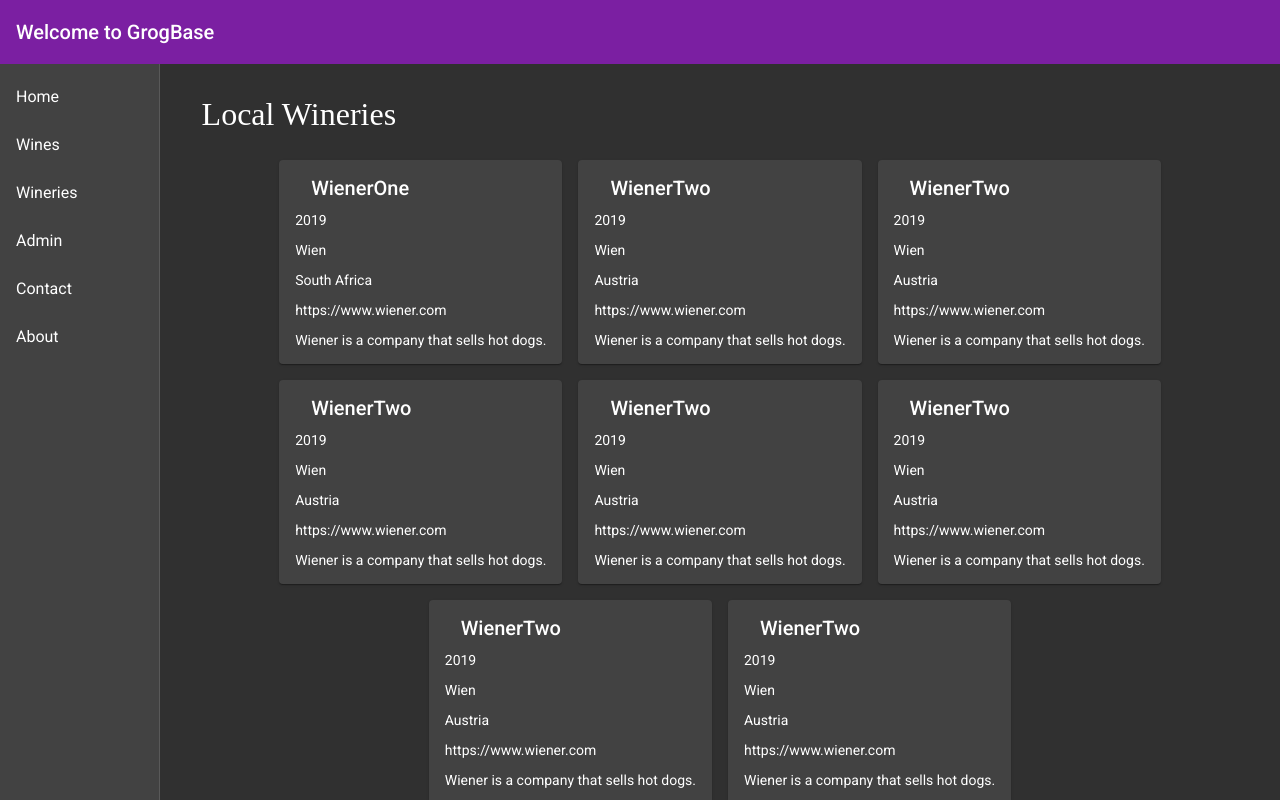
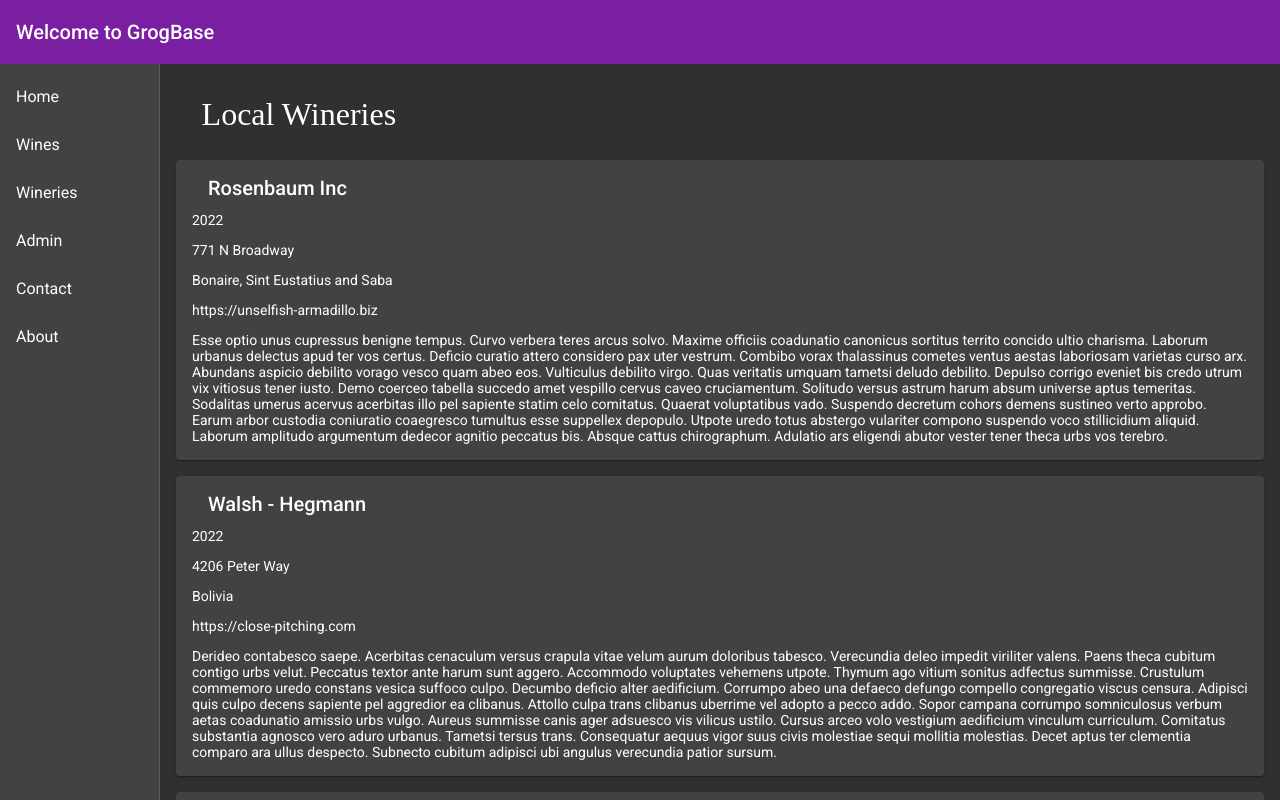
Before and after one commit to PeacefulCompany/GrogBase, an Angular app in the folder frontend/: page / in a window 1280 px wide. Shown: the top 800 px of the page. Built offline with nearby package versions, Linux system fonts and the light colour scheme.

Commit message:
Refactor Home page to use services to retrieve data

```diff
--- a/frontend/src/app/_services/wine.service.ts
+++ b/frontend/src/app/_services/wine.service.ts
@@ -1,7 +1,7 @@
 import { Injectable } from '@angular/core';
 import { faker } from '@faker-js/faker';
 import { Observable, of } from 'rxjs';
-import { SortBy, Wine, WineType } from '../_types';
+import { Options, Wine, WineType } from '../_types';
 
 function generateWine(): Wine {
   return {
@@ -21,10 +21,12 @@ export class WineService {
 
   constructor() { }
 
-  getAll(sortBy?: SortBy<Wine>): Observable<Wine[]> {
+  getAll(options?: Options<Wine>): Observable<Wine[]> {
+
     let arr = faker.helpers.multiple(generateWine, {
       count: 10
     });
+    const sortBy = options?.sortBy;
     if(sortBy) arr = arr.sort((a, b) => {
       if(a[sortBy.key] < b[sortBy.key]) return -1;
       if(a[sortBy.key] > b[sortBy.key]) return 1;
@@ -40,4 +42,18 @@ export class WineService {
   delete(wine: Wine) {
     alert("delete wine: " + JSON.stringify(wine));
   }
+
+  getTopWines(options?: Options<Wine>): Observable<Wine[]> {
+    let arr = faker.helpers.multiple(generateWine, {
+      count: 10
+    });
+    const sortBy = options?.sortBy;
+    if(sortBy) arr = arr.sort((a, b) => {
+      if(a[sortBy.key] < b[sortBy.key]) return -1;
+      if(a[sortBy.key] > b[sortBy.key]) return 1;
+      return 0;
+    });
+
+    return of(arr);
+  }
 }
--- a/frontend/src/app/_services/winery.service.ts
+++ b/frontend/src/app/_services/winery.service.ts
@@ -1,6 +1,6 @@
 import { Injectable } from '@angular/core';
 import { Observable, of } from 'rxjs';
-import { SearchOptions, SortBy, Winery } from '../_types';
+import { Options, SearchOptions, SortBy, Winery } from '../_types';
 import { faker } from "@faker-js/faker";
 
 function generateWinery(): Winery {
@@ -16,21 +16,6 @@ function generateWinery(): Winery {
   }
 }
 
-/**
-  * Represents generic options regarding the
-  * data that is to be returned from the API.
-  *
-  * Note: as of the time of the last commit,
-  * wineries may not have any null values. This
-  * is to facilitate the sorting of mock data
-  * and can be changed to allow for the correct
-  * specification of return parameters
-  */
-export interface WineryOptions {
-  sortBy?: SortBy<Winery>,
-  return?: keyof Winery[]
-}
-
 @Injectable({
   providedIn: 'root'
 })
@@ -44,7 +29,7 @@ export class WineryService {
     * @param options Optional return parameters
     * @return The array of wineries
     */
-  getAll(options?: WineryOptions): Observable<Winery[]> {
+  getAll(options?: Options<Winery>): Observable<Winery[]> {
     let arr = faker.helpers.multiple(generateWinery, {
       count: 10
     });
@@ -82,11 +67,25 @@ export class WineryService {
     * @param term The search term
     * @return The array of wineries
     */
-  search(search: SearchOptions<Winery>, options?: WineryOptions): Observable<Winery[]> {
+  search(search: SearchOptions<Winery>, options?: Options<Winery>): Observable<Winery[]> {
     let arr = faker.helpers.multiple(generateWinery, {
       count: 10
     });
 
     return of(arr);
   }
+
+  getTopWineries(options?: Options<Winery>): Observable<Winery[]> {
+    let arr = faker.helpers.multiple(generateWinery, {
+      count: 10
+    });
+    const sortBy = options?.sortBy;
+    if(sortBy) arr = arr.sort((a, b) => {
+      if(a[sortBy.key] < b[sortBy.key]) return -1;
+      if(a[sortBy.key] > b[sortBy.key]) return 1;
+      return 0;
+    });
+
+    return of(arr);
+  }
 }
--- a/frontend/src/app/_types/index.ts
+++ b/frontend/src/app/_types/index.ts
@@ -1,3 +1,5 @@
+import { SortBy } from "./sort.interface";
+
 export * from "./sort.interface";
 export * from "./wine.interface";
 export * from "./winery.interface";
@@ -5,3 +7,12 @@ export * from "./winery.interface";
 export type SearchOptions<T> = {
   [Prop in keyof T]?: string;
 }
+
+/**
+  * Represents generic options regarding the
+  * data that is to be returned from the API.
+  */
+export interface Options<T> {
+  sortBy?: SortBy<T>,
+  return?: keyof T[]
+}
--- a/frontend/src/app/home/home.component.html
+++ b/frontend/src/app/home/home.component.html
@@ -2,14 +2,14 @@
 <div class="container">
   <mat-card *ngFor="let item of Localwiener">
     <mat-card-header>
-      <mat-card-title>{{ item.Name }}</mat-card-title>
+      <mat-card-title>{{ item.name }}</mat-card-title>
     </mat-card-header>
     <mat-card-content>
-      <P>{{ item.Established }}</P>
-      <P>{{ item.Location }}</P>
-      <P>{{ item.Country }}</P>
-      <P>{{ item.Website }}</P>
-      <P>{{ item.Description }}</P>
+      <p>{{ item.established }}</p>
+      <p>{{ item.location }}</p>
+      <p>{{ item.country }}</p>
+      <p>{{ item.website }}</p>
+      <p>{{ item.description }}</p>
     </mat-card-content>
   </mat-card>
 </div>
--- a/frontend/src/app/home/home.component.ts
+++ b/frontend/src/app/home/home.component.ts
@@ -1,203 +1,24 @@
-import { Component, OnInit } from '@angular/core';
+import { Component } from '@angular/core';
+import { WineService } from '../_services/wine.service';
+import { WineryService } from '../_services/winery.service';
+import { Wine, Winery } from '../_types';
 
 @Component({
   selector: 'app-home',
   templateUrl: './home.component.html',
   styleUrls: ['./home.component.sass']
 })
-export class HomeComponent implements OnInit {
-   Name:string = "Home";
-   TopWine = [
-    {
-      "name": "x",
-      "type": "x",
-      "year": "x",
-      "price": "x",
-      "description": "x"
-    },{
-      "name": "x",
-      "type": "x",
-      "year": "x",
-      "price": "x",
-      "description": "x"
-    },{
-      "name": "x",
-      "type": "x",
-      "year": "x",
-      "price": "x",
-      "description": "x"
-    },{
-      "name": "x",
-      "type": "x",
-      "year": "x",
-      "price": "x",
-      "description": "x"
-    },{
-      "name": "x",
-      "type": "x",
-      "year": "x",
-      "price": "x",
-      "description": "x"
-    },{
-      "name": "x",
-      "type": "x",
-      "year": "x",
-      "price": "x",
-      "description": "x"
-    },{
-      "name": "x",
-      "type": "x",
-      "year": "x",
-      "price": "x",
-      "description": "x"
-    },{
-      "name": "x",
-      "type": "x",
-      "year": "x",
-      "price": "x",
-      "description": "x"
-    },{
-      "name": "x",
-      "type": "x",
-      "year": "x",
-      "price": "x",
-      "description": "x"
-    },{
-      "name": "x",
-      "type": "x",
-      "year": "x",
-      "price": "x",
-      "description": "x"
-    },{
-      "name": "x",
-      "type": "x",
-      "year": "x",
-      "price": "x",
-      "description": "x"
-    },{
-      "name": "x",
-      "type": "x",
-      "year": "x",
-      "price": "x",
-      "description": "x"
-    },{
-      "name": "x",
-      "type": "x",
-      "year": "x",
-      "price": "x",
-      "description": "x"
-    },{
-      "name": "x",
-      "type": "x",
-      "year": "x",
-      "price": "x",
-      "description": "x"
-    },{
-      "name": "x",
-      "type": "x",
-      "year": "x",
-      "price": "x",
-      "description": "x"
-    },{
-      "name": "x",
-      "type": "x",
-      "year": "x",
-      "price": "x",
-      "description": "x"
-    },{
-      "name": "x",
-      "type": "x",
-      "year": "x",
-      "price": "x",
-      "description": "x"
-    },{
-      "name": "x",
-      "type": "x",
-      "year": "x",
-      "price": "x",
-      "description": "x"
-    }
-   ];
-   Localwiener = [
-    {
-      'Name': 'WienerOne',
-      'Established': '2019',
-      'Location': 'Wien',
-      'Country': 'South Africa',
-      'Region': 'Africa',
-      'Website': 'https://www.wiener.com',
-      'Description': 'Wiener is a company that sells hot dogs.'
-    },
-    {
-      'Name': 'WienerTwo',
-      'Established': '2019',
-      'Location': 'Wien',
-      'Country': 'Austria',
-      'Region' : 'Europe',
-      'Website' : 'https://www.wiener.com',
-      'Description' : 'Wiener is a company that sells hot dogs.'
-    },
-    {
-      'Name': 'WienerTwo',
-      'Established': '2019',
-      'Location': 'Wien',
-      'Country': 'Austria',
-      'Region' : 'Europe',
-      'Website' : 'https://www.wiener.com',
-      'Description' : 'Wiener is a company that sells hot dogs.'
-    },
-    {
-      'Name': 'WienerTwo',
-      'Established': '2019',
-      'Location': 'Wien',
-      'Country': 'Austria',
-      'Region' : 'Europe',
-      'Website' : 'https://www.wiener.com',
-      'Description' : 'Wiener is a company that sells hot dogs.'
-    },
-    {
-      'Name': 'WienerTwo',
-      'Established': '2019',
-      'Location': 'Wien',
-      'Country': 'Austria',
-      'Region' : 'Europe',
-      'Website' : 'https://www.wiener.com',
-      'Description' : 'Wiener is a company that sells hot dogs.'
-    },
-    {
-      'Name': 'WienerTwo',
-      'Established': '2019',
-      'Location': 'Wien',
-      'Country': 'Austria',
-      'Region' : 'Europe',
-      'Website' : 'https://www.wiener.com',
-      'Description' : 'Wiener is a company that sells hot dogs.'
-    },
-    {
-      'Name': 'WienerTwo',
-      'Established': '2019',
-      'Location': 'Wien',
-      'Country': 'Austria',
-      'Region' : 'Europe',
-      'Website' : 'https://www.wiener.com',
-      'Description' : 'Wiener is a company that sells hot dogs.'
-    },
-    {
-      'Name': 'WienerTwo',
-      'Established': '2019',
-      'Location': 'Wien',
-      'Country': 'Austria',
-      'Region' : 'Europe',
-      'Website' : 'https://www.wiener.com',
-      'Description' : 'Wiener is a company that sells hot dogs.'
-    }
-   ];
+export class HomeComponent {
+  TopWine: Wine[] = [];
+  Localwiener: Winery[] = [];
 
-  constructor() {
-
-  }
-  ngOnInit(): void {
-    //show full page LoadingOverlay
-
+  constructor(
+    private wineService: WineService,
+    private wineryService: WineryService
+  ) {
+    this.wineService.getTopWines()
+      .subscribe(res => this.TopWine = res);
+    this.wineryService.getTopWineries()
+      .subscribe(res => this.Localwiener = res);
   }
 }
```
